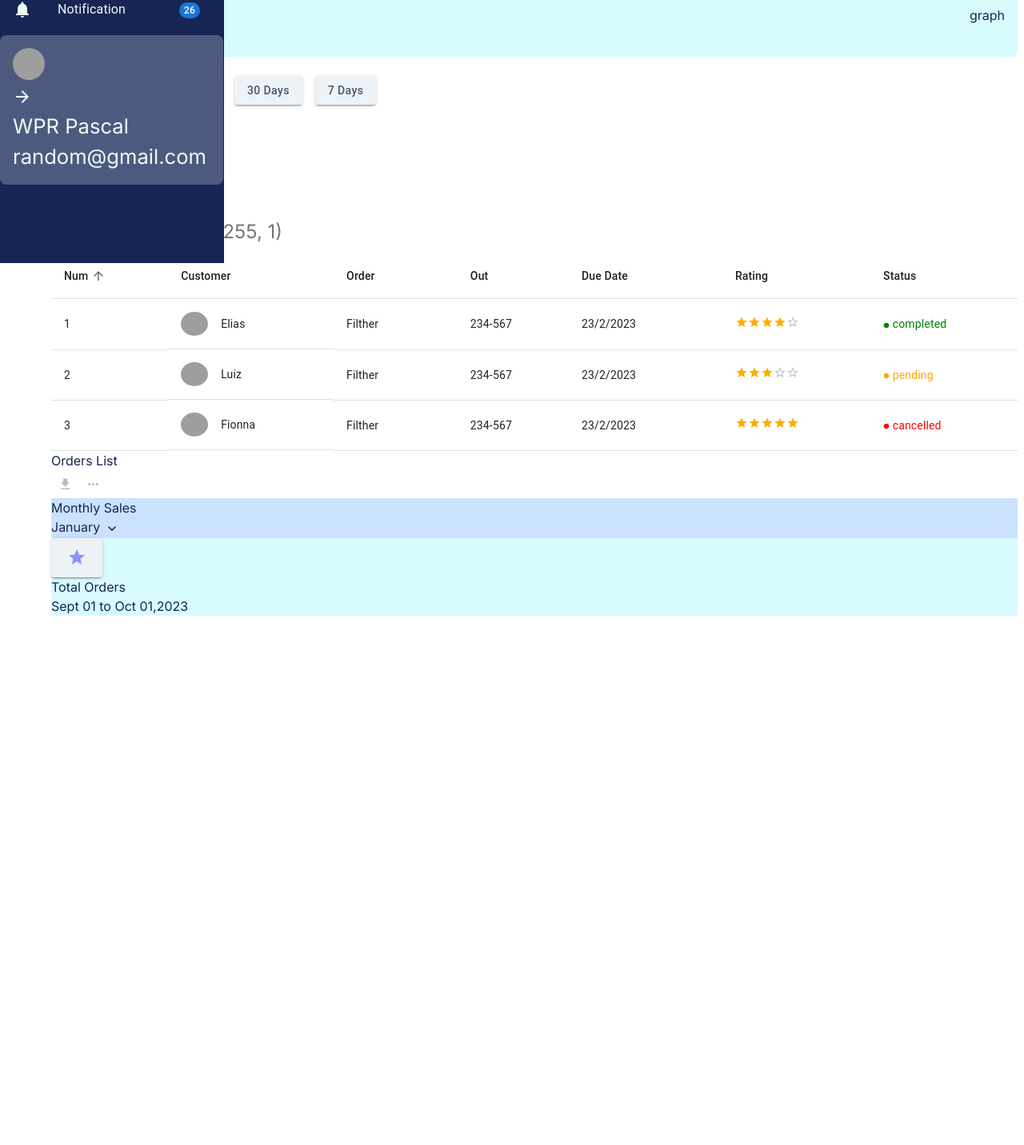
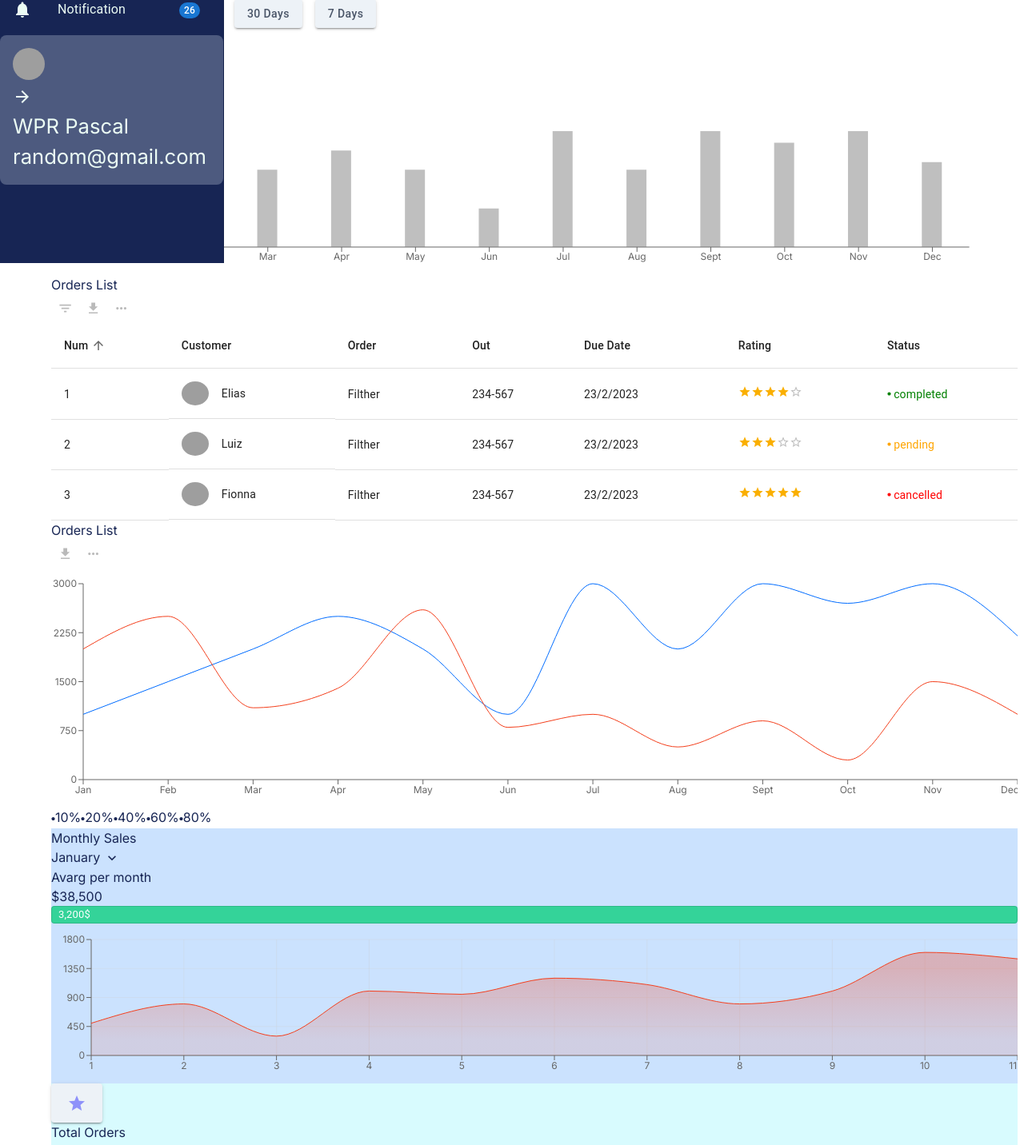
Before and after one commit to christianbiring1/Dashboardui, a React (Vite) app: page / in a window 1280 px wide. Shown: the part 471-1903 px from the top of the page at 80% size. Before the commit the page ends 1257 px from the top, so only its background shows below. Built offline with nearby package versions, Linux system fonts and the light colour scheme; grey boxes are pictures that could not be loaded; a web font is replaced by a local one.

Commit message:
Retouch for final review

```diff
--- a/src/components/content.jsx
+++ b/src/components/content.jsx
@@ -6,10 +6,10 @@ import {
 } from 'recharts';
 import {
   Button, TextField, InputAdornment, IconButton, Tab, Tabs, Divider,
-  createTheme, ThemeProvider
+  createTheme, ThemeProvider, Paper, Typography, Avatar, AvatarGroup
 } from "@mui/material";
 import {
-  ArrowDropDown, ArrowDropUp, FilterList, GetApp, KeyboardArrowDown, MoreHoriz,
+  ArrowDropDown, ArrowDropUp, Circle, FilterList, GetApp, KeyboardArrowDown, MoreHoriz,
   NotificationsNone, PanoramaWideAngle, PentagonTwoTone, Percent, Search, Settings,
   Star
 } from "@mui/icons-material";
@@ -66,6 +66,35 @@ function Content() {
     textTransform: 'unset',
     paddingBottom: '0',
   };
+
+    const revenueData = [
+      { month: 'Jan', revenue: 1000, consultationFees: 2000 },
+      { month: 'Feb', revenue: 1500, consultationFees: 2500 },
+      { month: 'Mar', revenue: 2000, consultationFees: 1100 },
+      { month: 'Apr', revenue: 2500, consultationFees: 1400 },
+      { month: 'May', revenue: 2000, consultationFees: 2600 },
+      { month: 'Jun', revenue: 1000, consultationFees: 800 },
+      { month: 'Jul', revenue: 3000, consultationFees: 1000 },
+      { month: 'Aug', revenue: 2000, consultationFees: 500 },
+      { month: 'Sept', revenue: 3000, consultationFees: 900 },
+      { month: 'Oct', revenue: 2700, consultationFees: 300 },
+      { month: 'Nov', revenue: 3000, consultationFees: 1500 },
+      { month: 'Dec', revenue: 2200, consultationFees: 1000 },
+    ];
+
+     const feeData = [
+  { day: 1, fee: 500 },
+  { day: 2, fee: 800 },
+  { day: 3, fee: 300 },
+  { day: 4, fee: 1000 },
+  { day: 5, fee: 950 },
+  { day: 6, fee: 1200 },
+  { day: 7, fee: 1100 },
+  { day: 8, fee: 800 },
+  { day: 9, fee: 1000 },
+  { day: 10, fee: 1600 },
+  { day: 11, fee: 1500 }
+];
 
   return (
     <>
@@ -195,12 +224,24 @@ function Content() {
                 </div>
               </div>
                 <p className="font-extralight text-blue-950 ml-5">Avarg per month</p>
-              <div className="ml-5 flex items-center gap-2">
+                <div className="ml-5 flex items-center gap-2 mb-10">
                   <p className="text-3xl font-semibold">$38,500</p>
                 <div>
                   <ArrowDropUp sx={{ color: 'green'}}/>
                   <ArrowDropDown sx={{ color: 'red'}}/>
                 </div>
+              </div>
+              <div>
+                <ResponsiveContainer width="95%" height={200}>
+                  <BarChart data={revenueData} margin={{ top: 20, right: 0, left: -20, bottom: 5 }}>
+                    <CartesianGrid stroke='#ccc' strokeWidth={0} />
+                    <XAxis dataKey="month" tick={{fontSize: 12}}/>
+                    <YAxis tick={{fontSize: 12}}/>
+                    <Tooltip />
+                    {/* <Legend /> */}
+                    <Bar barSize={25} type="monotone" dataKey="revenue" fill='rgba(128, 128, 128, 0.5)'/>
+                  </BarChart>
+                </ResponsiveContainer>
               </div>
             </div>
             <div className="rounded overflow-hidden shadow-lg">
@@ -216,7 +257,7 @@ function Content() {
                       <GetApp sx={{ opacity: 0.5, fontSize: '1.2rem'}}/>
                     </IconButton>
                     <IconButton>
-                      <MoreHoriz sx={{ opacity: 0.5, fontSize: '1.2rem'}}/>rgba(0, 0, 255, 1)
+                      <MoreHoriz sx={{ opacity: 0.5, fontSize: '1.2rem'}}/>
                     </IconButton>
                   </div>
               </div>
@@ -236,7 +277,27 @@ function Content() {
                   </IconButton>
                 </div>
               </div>
-              <div className="graph-cont"></div>
+              <div className="">
+                <ResponsiveContainer width="100%" height={300}>
+                <LineChart data={revenueData} margin={{ top: 20, right: 0, left: -20, bottom: 5 }}>
+                  <CartesianGrid stroke='transparent' strokeWidth={0.5} />
+                  <XAxis dataKey="month" tick={{fontSize: 12}}/>
+                  <YAxis tick={{fontSize: 12}}/>
+                  {/* <Tooltip /> */}
+                  {/* <Legend /> */}
+                  <Line type="monotone" dataKey="revenue" stroke="#006cff" name='eCommerce' dot={false}/>
+                  <Line type="monotone" dataKey="consultationFees" stroke="#f43f1c" name="Consultation Fees" dot={false}/>
+                </LineChart>
+              </ResponsiveContainer>
+              <div className="flex justify-center items-center my-8">
+                <span className="px-1 text-sm font-semibold"><Circle sx={{ width: 5}}/>10%</span>
+                <span className="px-1 text-sm font-semibold"><Circle sx={{ width: 5}}/>20%</span>
+                <span className="px-1 text-sm font-semibold"><Circle sx={{ width: 5}}/>40%</span>
+                <span className="px-1 text-sm font-semibold"><Circle sx={{ width: 5}}/>60%</span>
+                <span className="px-1 text-sm font-semibold"><Circle sx={{ width: 5}}/>80%</span>
+                {/* <span className="px-1 text-sm font-semibold"><Circle sx={{ width: 5}}/>10%</span> */}
+              </div>
+              </div>
             </div>
             <div
               style={{ backgroundColor: 'rgba(191, 219, 254, 0.8)'}}
@@ -251,13 +312,40 @@ function Content() {
                   </span>
                 </div>
               </div>
-              <div className="graph-cont"></div>
+              <p className="font-extralight text-blue-950 ml-5">Avarg per month</p>
+                <div className="ml-5 flex items-center gap-2 mb-10">
+                  <p className="text-3xl font-semibold">$38,500</p>
+                  <div>
+                    <Paper elevation={3} variant="outlined" sx={{ px: 1, backgroundColor: '#34d399' }}> {/* Customize padding as needed */}
+                      <Typography variant="body1" sx={{ fontSize: '13px', color: '#fff'}}>
+                        3,200$
+                      </Typography>
+                    </Paper>
+                  </div>
+                  </div>
+              <div className="graph-cont">
+                <ResponsiveContainer width="100%" height={200}>
+                  <AreaChart data={feeData} margin={{ top: 20, right: 0, left: -10, bottom: 5 }}>
+                    <CartesianGrid stroke='#ccc' strokeWidth={0.3} />
+                    <XAxis dataKey="day" tick={{ fontSize: 12}}/>
+                    <YAxis type="number" domain={[0, 1800]} tick={{ fontSize: 12}}/>
+                    <Tooltip />
+                    <Area type="monotone" dataKey="fee" stroke="#f43f1c" fill="url(#colorUv)" />
+                    <defs>
+                      <linearGradient id="colorUv" x1="0" y1="0" x2="0" y2="1">
+                        <stop offset="15%" stopColor="#f43f1c" stopOpacity={0.5} />
+                        <stop offset="85%" stopColor="#f43f1c" stopOpacity={0.2} />
+                      </linearGradient>
+                    </defs>
+                  </AreaChart>
+                </ResponsiveContainer>
+              </div>
             </div>
             <div
               style={{ backgroundColor: 'rgba(207, 250, 254, 0.8)'}}
               className="max-w-sm rounded overflow-hidden shadow-lg"
             >
-              <div className="flex justify-between items-center gap-2 py-4 px-5">
+              <div className="flex justify-between items-center gap-1 py-4 px-5">
                 <ThemeProvider theme={theme}>
                   <Button
                     variant='contained'
@@ -271,6 +359,13 @@ function Content() {
                   <p className="m-0 font-semibold">Total Orders</p>
                   <p className="text-xs">Sept 01 to Oct 01,2023</p>
                 </div>
+                <AvatarGroup
+                  // sx={{ width: '20%'}}
+                >
+                  <Avatar alt="Remy Sharp" src="https://picsum.photos/id/64/200/300"  sx={{ width: 20, height: 20}}/>
+                  <Avatar alt="Travis Howard" src="https://picsum.photos/id/64/200/300" sx={{ width: 20, height: 20}}/>
+                  <Avatar alt="Agnes Walker" src="https://picsum.photos/id/64/200/300" sx={{ width: 20, height: 20}}/>
+                </AvatarGroup>
               <div>
             </div>
           </div>
--- a/src/components/dashboard.jsx
+++ b/src/components/dashboard.jsx
@@ -5,7 +5,8 @@ import {
 } from "@mui/material";
 import { Dashboard, Assessment, DonutSmall, DescriptionOutlined, Notifications,
   ExpandMore, Circle,
-  ArrowForward} from '@mui/icons-material';
+  ArrowForward,
+  PentagonTwoTone} from '@mui/icons-material';
 
 import Content from "./content";
 
@@ -38,7 +39,9 @@ const DashboardComponent = () => {
           className="sidebar"
         >
           <Box sx={{ display: 'flex', padding: '1rem 2rem 0', margin: '1rem 0', alignItems: 'center', gap: '1rem'}}>
-            <Avatar />
+            <Avatar>
+              <PentagonTwoTone sx={{ color: '#edf2f7'}}/>
+            </Avatar>
             <p className="text-xl font-semibold">Droitdash</p>
           </Box>
           <nav aria-label="main nav links">
@@ -222,7 +225,7 @@ const DashboardComponent = () => {
                 </ListItem>
             </List>
           </nav>
-          <div className="mx-5 my-20 max-w-sm rounded shadow-lg card-content" style={{ backgroundColor: 'rgba(203, 213, 224, 0.3)'}}>
+          <div className="mx-5 my-20 max-w-sm rounded shadow-lg card-content p-5" style={{ backgroundColor: 'rgba(203, 213, 224, 0.3)'}}>
             <div className="flex items-center justify-between mb-8">
               <Avatar src="https://picsum.photos/id/64/200/300"/>
               <ArrowForward />
--- a/src/components/utils/card.jsx
+++ b/src/components/utils/card.jsx
@@ -1,12 +1,13 @@
 const TopCard = ({ title, number, color}) => {
   return (
-    <div className="max-w-sm rounded overflow-hidden shadow-lg card-content" style={{ backgroundColor: color}}>
-      <p className="title">{title}</p>
+    <div className="max-w-sm rounded overflow-hidden shadow-lg p-4" style={{ backgroundColor: color}}>
+      <p className="opacity-50">{title}</p>
       <div className="details">
         <p className="text-2xl my-1 font-semibold">$ {number}</p>
-        <p>graph</p>
+        <div>
+        </div>
       </div>
-      <p className="text-sm opacity-50">Since last week <span className="inline-block bg-gray-200 rounded-sm px-3 py-1 text-sm font-semibold text-gray-700 mr-2">+13.4%</span></p>
+      <p className="text-sm opacity-50">Since last week <span className="inline-block bg-gray-200 rounded-sm px-3 py-1 text-sm font-semibold text-gray-700">+13.4%</span></p>
     </div>
   );
 }
--- a/src/components/utils/customTable.jsx
+++ b/src/components/utils/customTable.jsx
@@ -151,8 +151,8 @@ function CustomTable() {
               <TableCell>{order.dueDate}</TableCell>
               <TableCell>{<Rating value={order.rating} readOnly sx={{ fontSize: '1rem'}}/>}</TableCell>
               <TableCell>
-                <p style={{ color: getColor(order.status)}}>
-                  <Circle sx={{ fontSize: '8px'}}/>
+                <p style={{ color: getColor(order.status), display: 'flex', alignItems: 'center', gap: '0.2rem'}}>
+                  <Circle sx={{ fontSize: '5px'}}/>
                   { ' '}
                 {order.status}
                 </p>
```
Lines whose indentation alone changed are shown as unchanged.
